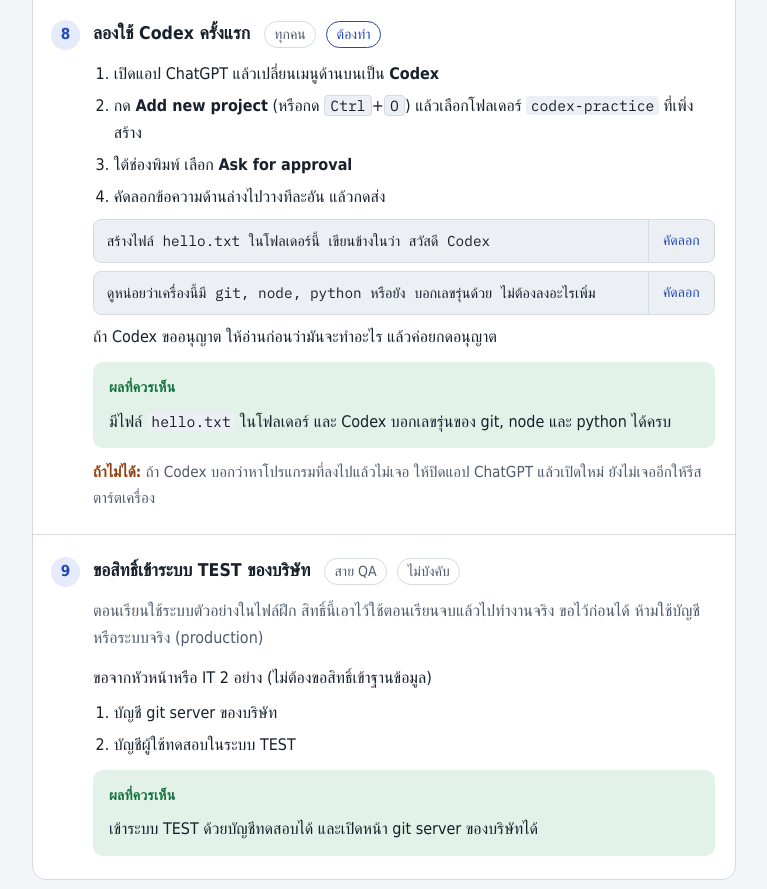
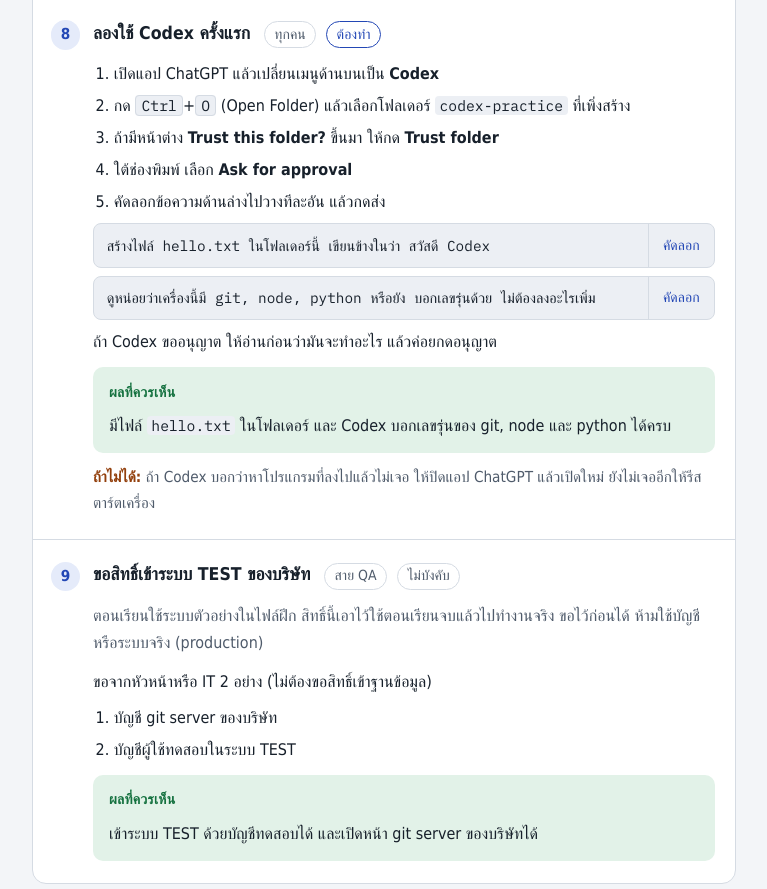
Before and after one commit to k12club/pylon-ai-foundation, a plain HTML site: page install-checklist.html in a window 1280 px wide. Shown: the part 2942-3831 px from the top of the page, without its empty margins (256-1023 px from the left). Drawn offline with Linux system fonts and the light colour scheme; a web font is replaced by a local one.

Commit message:
docs: แก้ขั้นตอนเปิดโฟลเดอร์ให้ตรงกับแอปจริง

```diff
--- a/install-checklist.html
+++ b/install-checklist.html
@@ -292,7 +292,8 @@ footer ul { margin: 0; padding-left: 1.2rem; }
         <div class="how">
           <ol>
             <li>เปิดแอป ChatGPT แล้วเปลี่ยนเมนูด้านบนเป็น <b>Codex</b></li>
-            <li>กด <b>Add new project</b> (หรือกด <kbd>Ctrl</kbd>+<kbd>O</kbd>) แล้วเลือกโฟลเดอร์ <code>codex-practice</code> ที่เพิ่งสร้าง</li>
+            <li>กด <kbd>Ctrl</kbd>+<kbd>O</kbd> (Open Folder) แล้วเลือกโฟลเดอร์ <code>codex-practice</code> ที่เพิ่งสร้าง</li>
+            <li>ถ้ามีหน้าต่าง <b>Trust this folder?</b> ขึ้นมา ให้กด <b>Trust folder</b></li>
             <li>ใต้ช่องพิมพ์ เลือก <b>Ask for approval</b></li>
             <li>คัดลอกข้อความด้านล่างไปวางทีละอัน แล้วกดส่ง</li>
           </ol>
```
Also changed, not shown: install-checklist.local.html (+2 -1 lines), 3 other files.
